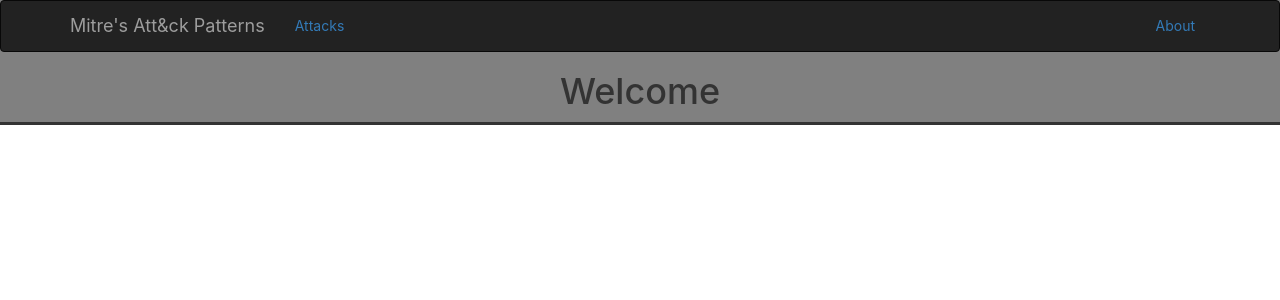
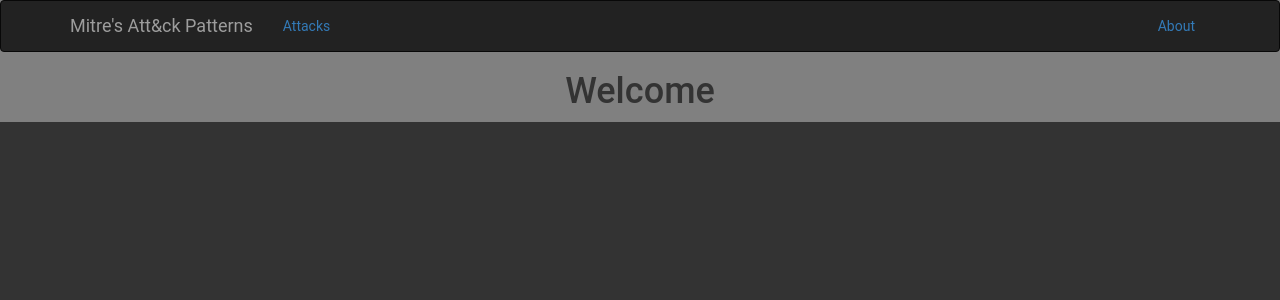
Before and after one commit to Jrodr4544/MitresAttackPatterns, a React (Create React App) app: page / in a window 1280 px wide. Shown: the top 300 px of the page. Built offline with nearby package versions, Linux system fonts and the light colour scheme.

Commit message:
selected one font type for body font-family and fixed body borders

```diff
--- a/src/index.css
+++ b/src/index.css
@@ -1,9 +1,13 @@
 body {
   margin: 0;
   padding: 0;
-  font-family: -apple-system, BlinkMacSystemFont, "Segoe UI", "Roboto", "Oxygen",
+  font-family: "Roboto";
+  border-bottom-style: solid;
+  border-bottom-width: 900px;
+
+  /*-apple-system, BlinkMacSystemFont, "Segoe UI",  "Oxygen",
     "Ubuntu", "Cantarell", "Fira Sans", "Droid Sans", "Helvetica Neue",
-    sans-serif;
+    sans-serif;*/
   -webkit-font-smoothing: antialiased;
   -moz-osx-font-smoothing: grayscale;
 }
```
